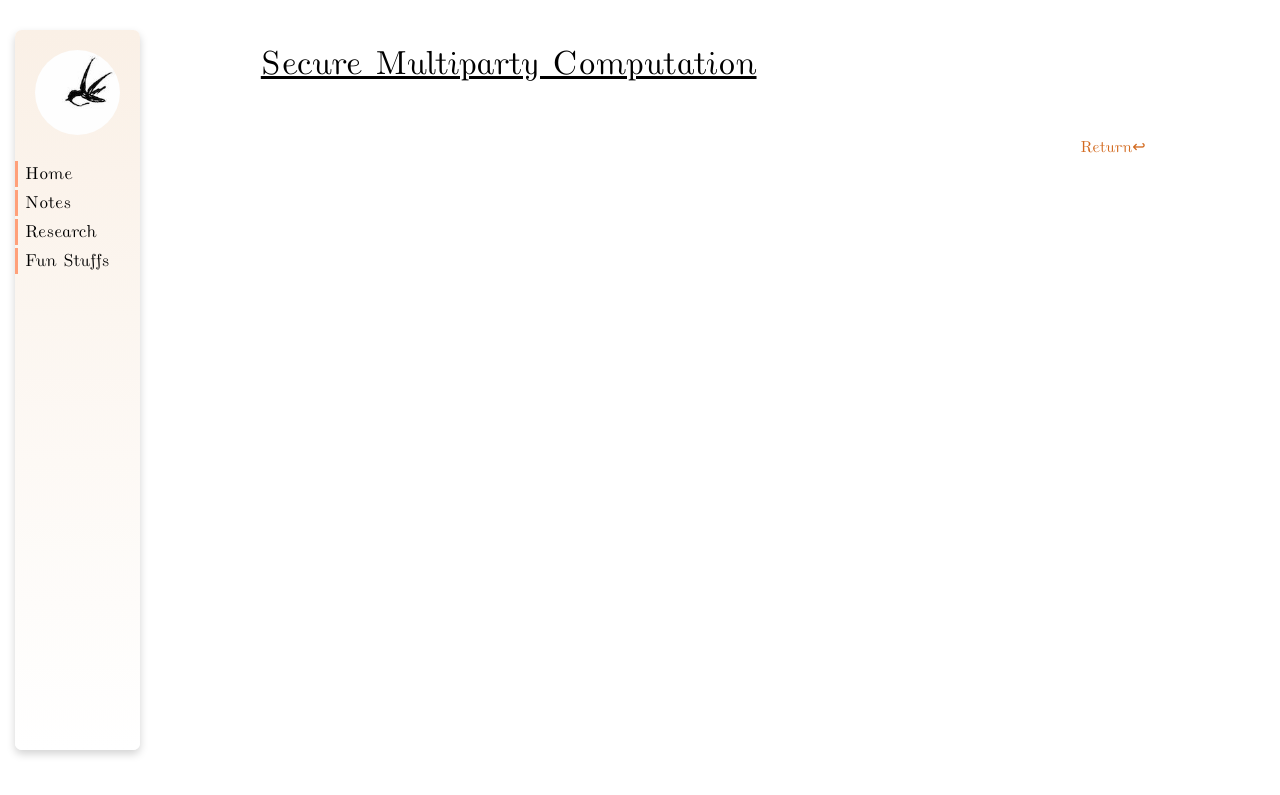
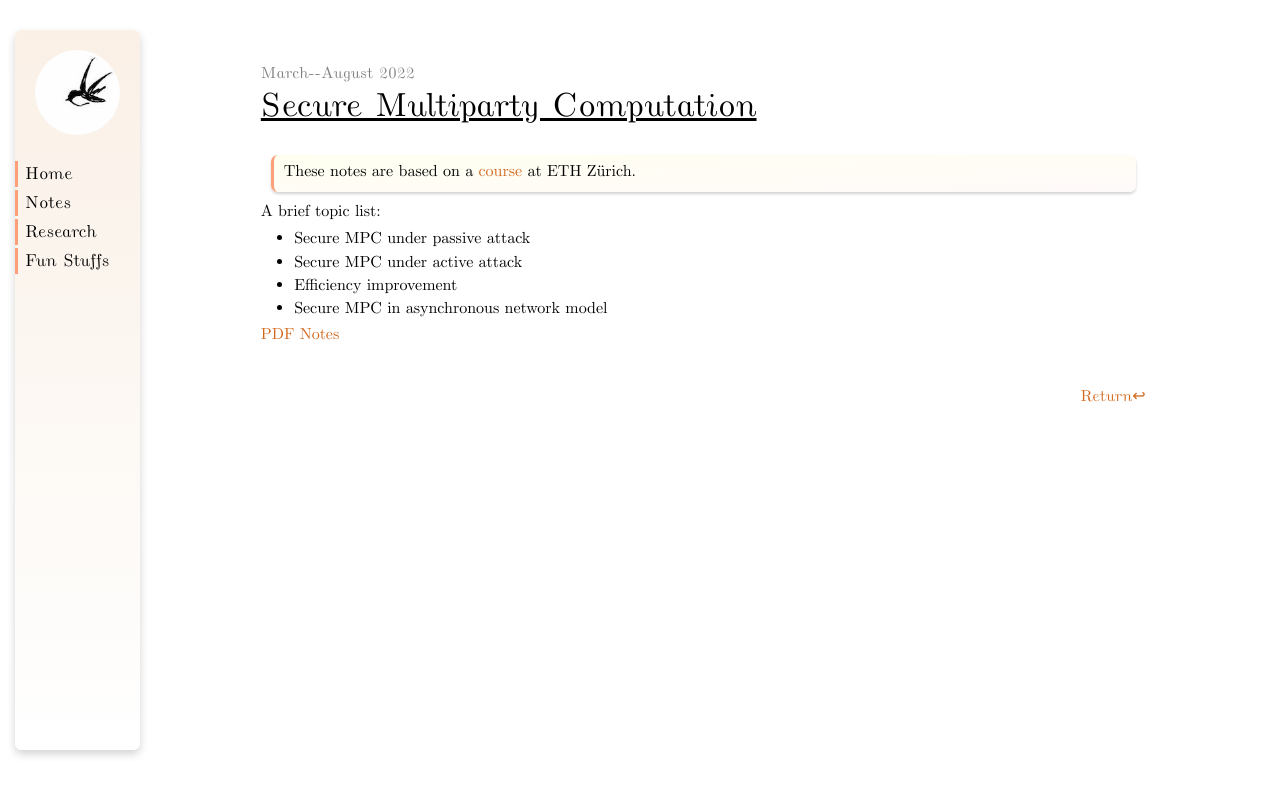
Before and after one commit to YanhengWang/yanhengwang.github.io, a Jekyll site: the page built from notes/mpc/index.md, in a window 1280 px wide. Shown: the top 795 px of the page. Built offline with Jekyll 4.4.1, drawn with Linux system fonts in a browser that asks for light colours.

Commit message:
add MPC notes

```diff
--- a/notes/mpc/index.md
+++ b/notes/mpc/index.md
@@ -1,5 +1,17 @@
 ---
 layout: linear
+date: March--August 2022
 title: Secure Multiparty Computation
-about: In progress
+about: A mix of benevolent and malicious parties are engaged in a computational task, where each party provides an input. Is there a protocol that protects the input privacy of benevolent parties? We develop various solutions and compare their security guarantees, communication complexity, and applicability.
 ---
+
+> These notes are based on a [course](https://crypto.ethz.ch/teaching/CP22/) at ETH Zürich.
+
+A brief topic list:
+
+- Secure MPC under passive attack
+- Secure MPC under active attack
+- Efficiency improvement
+- Secure MPC in asynchronous network model
+
+[PDF Notes](./MPC.pdf)
```
Also changed, not shown: notes/computation/index.md (+1 -1 lines), notes/geometry/index.md (+1 -1 lines), notes/program-language/index.md (+1 -1 lines), notes/signature/index.md (+1 -0 lines), 1 other file.
